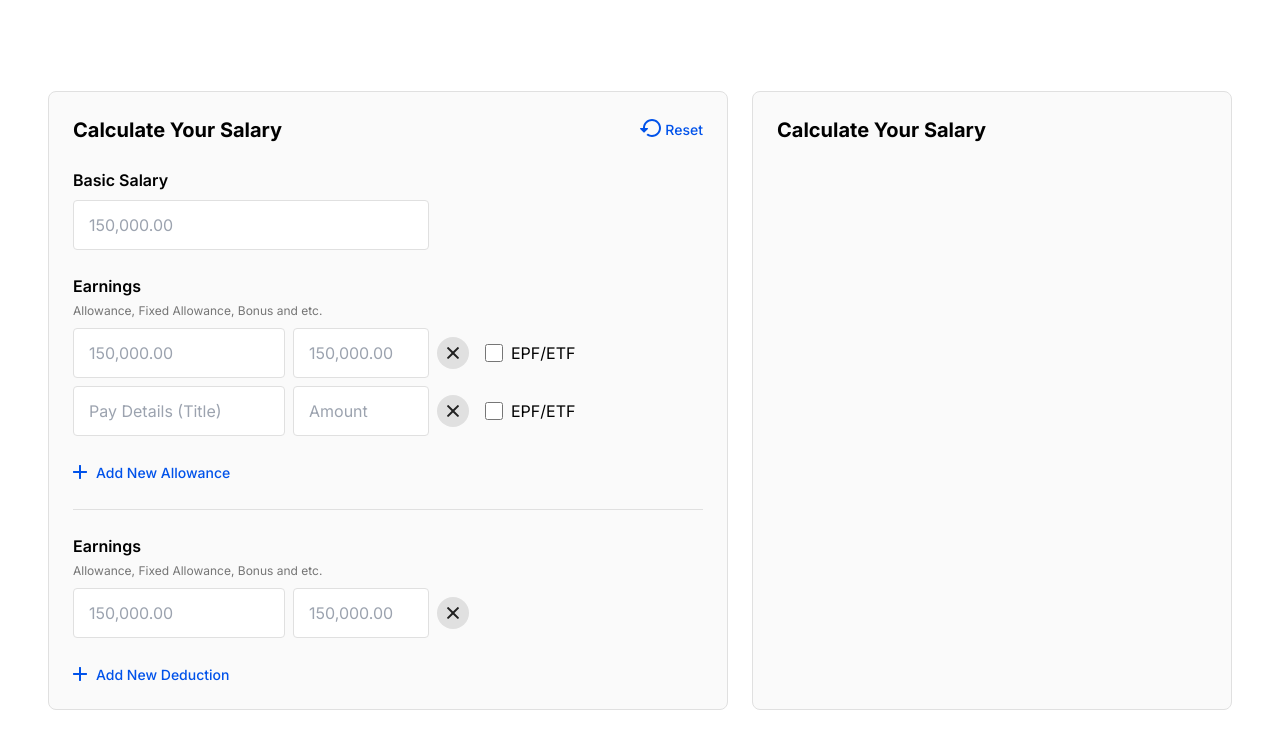
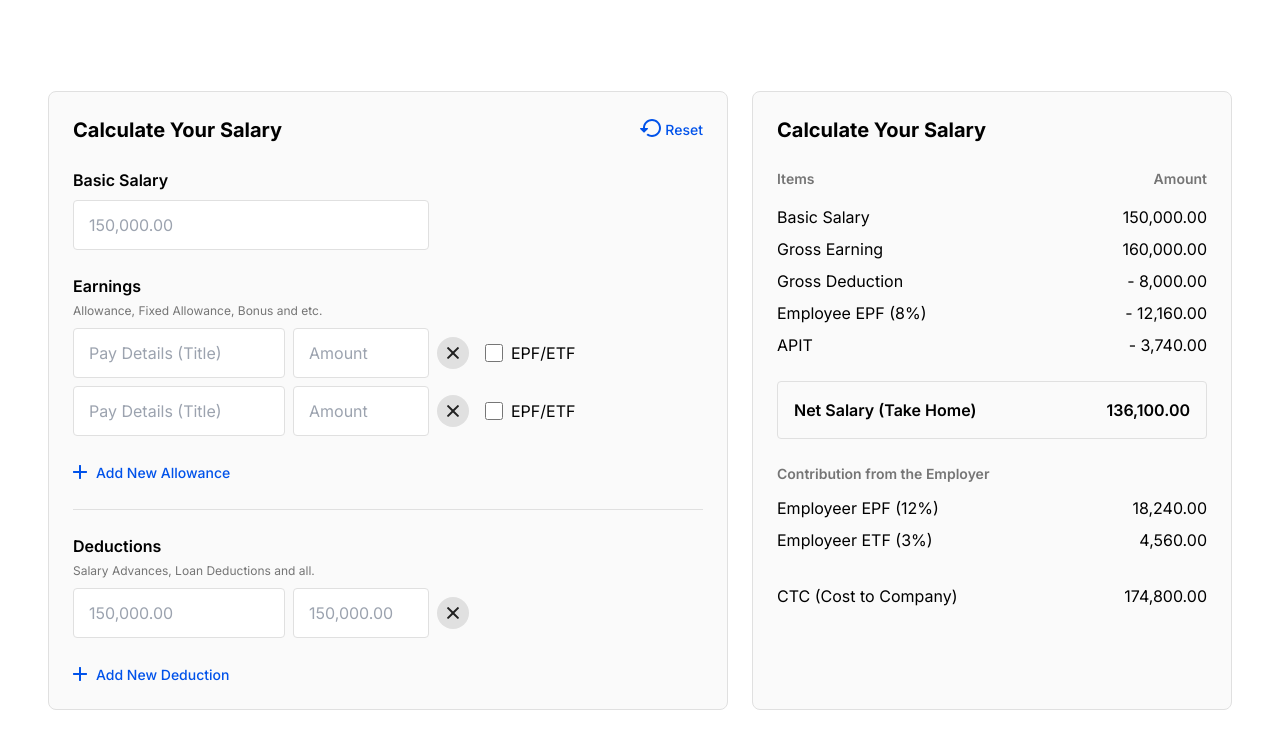
Before and after one commit to iamthanuj/salary-calculator-2024-q1-98619183, a Next.js app: page / in a window 1280 px wide. Shown: the top 748 px of the page. Built offline with nearby package versions, Linux system fonts and the light colour scheme.

Commit message:
UI improved

```diff
--- a/app/components/CalculatorCard.tsx
+++ b/app/components/CalculatorCard.tsx
@@ -3,7 +3,11 @@ import React from "react";
 import Image from "next/image";
 
 function CalculatorCard() {
-  return (
+
+
+
+
+    return (
     <div className="font-inter bg-bg-main w-[680px] p-6 border border-bg-secondary rounded-lg">
       <div className="flex justify-between items-center ">
         <h3 className="text-xl font-bold">Calculate Your Salary</h3>
@@ -41,13 +45,13 @@ function CalculatorCard() {
           <input
             className="bg-white w-[212px]  py-3 px-[15px] rounded outline-none border border-bg-secondary"
             type="text"
-            placeholder="150,000.00"
+            placeholder="Pay Details (Title)"
           />
 
           <input
             className="bg-white w-[136px] py-3 px-[15px] rounded outline-none border border-bg-secondary"
             type="text"
-            placeholder="150,000.00"
+            placeholder="Amount"
           />
 
           <div className="flex items-center gap-4">
@@ -113,9 +117,9 @@ function CalculatorCard() {
 
       {/* deductions */}
       <div className="mt-6">
-        <p className="font-semibold">Earnings</p>
+        <p className="font-semibold">Deductions</p>
         <p className="text-[12px] text-text-secondary mt-1">
-          Allowance, Fixed Allowance, Bonus and etc.
+          Salary Advances, Loan Deductions and all.
         </p>
 
         <div className="flex items-center gap-2 mt-2">
--- a/app/components/SalaryCard.tsx
+++ b/app/components/SalaryCard.tsx
@@ -4,6 +4,72 @@ const SalaryCard = () => {
   return (
     <div className="font-inter bg-bg-main p-6 border border-bg-secondary rounded-lg w-[480px]">
       <h3 className="text-xl font-bold">Calculate Your Salary</h3>
+      <div className="mt-6">
+        {/* Head title */}
+        <div className="flex justify-between">
+          <p className="text-[14px] font-semibold text-text-secondary">Items</p>
+          <p className="text-[14px] font-semibold text-text-secondary">
+            Amount
+          </p>
+        </div>
+
+        {/* Total details */}
+        <div className="mt-4 flex flex-col gap-2">
+          <div className="flex justify-between ">
+            <p>Basic Salary</p>
+            <p>150,000.00</p>
+          </div>
+
+          <div className="flex justify-between ">
+            <p>Gross Earning</p>
+            <p>160,000.00</p>
+          </div>
+
+          <div className="flex justify-between ">
+            <p>Gross Deduction</p>
+            <p>- 8,000.00</p>
+          </div>
+
+          <div className="flex justify-between ">
+            <p>Employee EPF (8%)</p>
+            <p>- 12,160.00</p>
+          </div>
+
+          <div className="flex justify-between ">
+            <p>APIT</p>
+            <p>- 3,740.00</p>
+          </div>
+        </div>
+
+        {/* net salary */}
+        <div>
+          <div className="flex justify-between border border-bg-secondary rounded-[4px] p-4 mt-6">
+            <p className="font-semibold">Net Salary (Take Home)</p>
+            <p className="font-semibold">136,100.00</p>
+          </div>
+        </div>
+
+        {/* contribuiton part */}
+        <div className="mt-6">
+          <p className="text-[14px] font-semibold text-text-secondary">
+            Contribution from the Employer
+          </p>
+          <div className="flex justify-between mt-3 ">
+            <p>Employeer EPF (12%)</p>
+            <p>18,240.00</p>
+          </div>
+
+          <div className="flex justify-between mt-2">
+            <p>Employeer ETF (3%)</p>
+            <p>4,560.00</p>
+          </div>
+
+          <div className="flex justify-between mt-8">
+            <p>CTC (Cost to Company)</p>
+            <p>174,800.00</p>
+          </div>
+        </div>
+      </div>
     </div>
   );
 };
```
